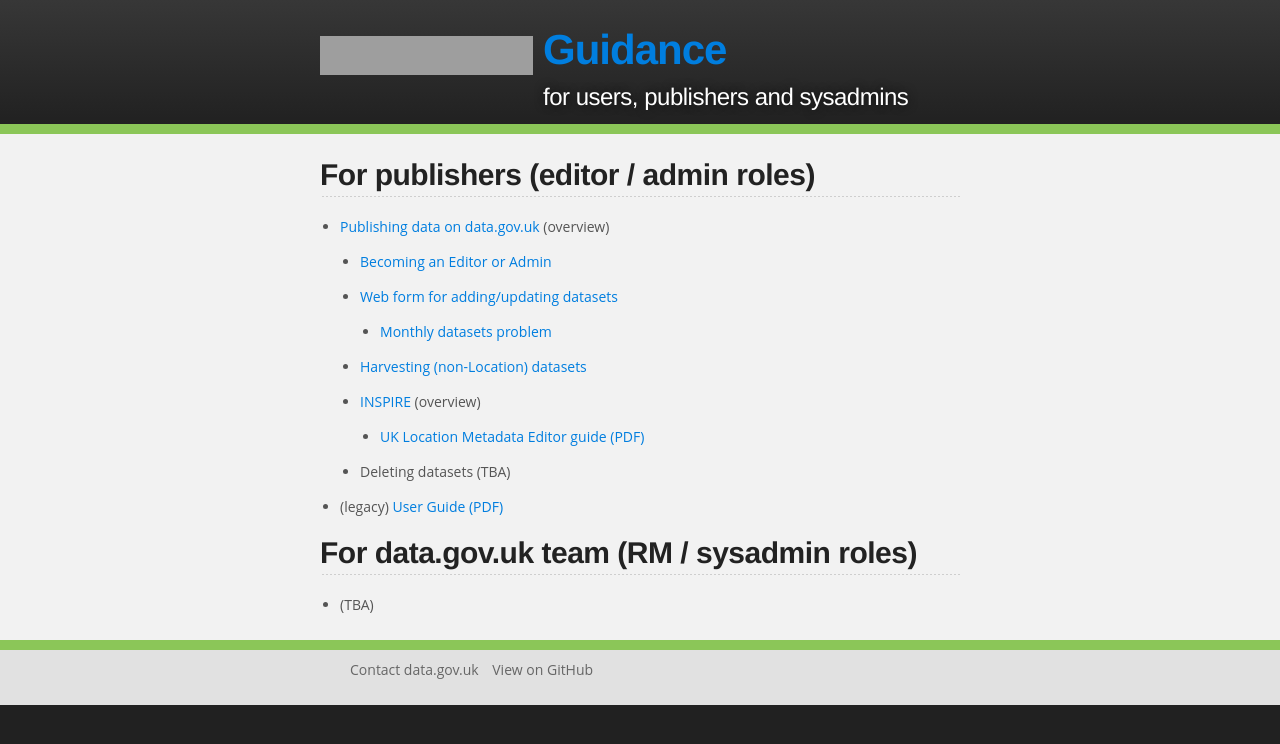
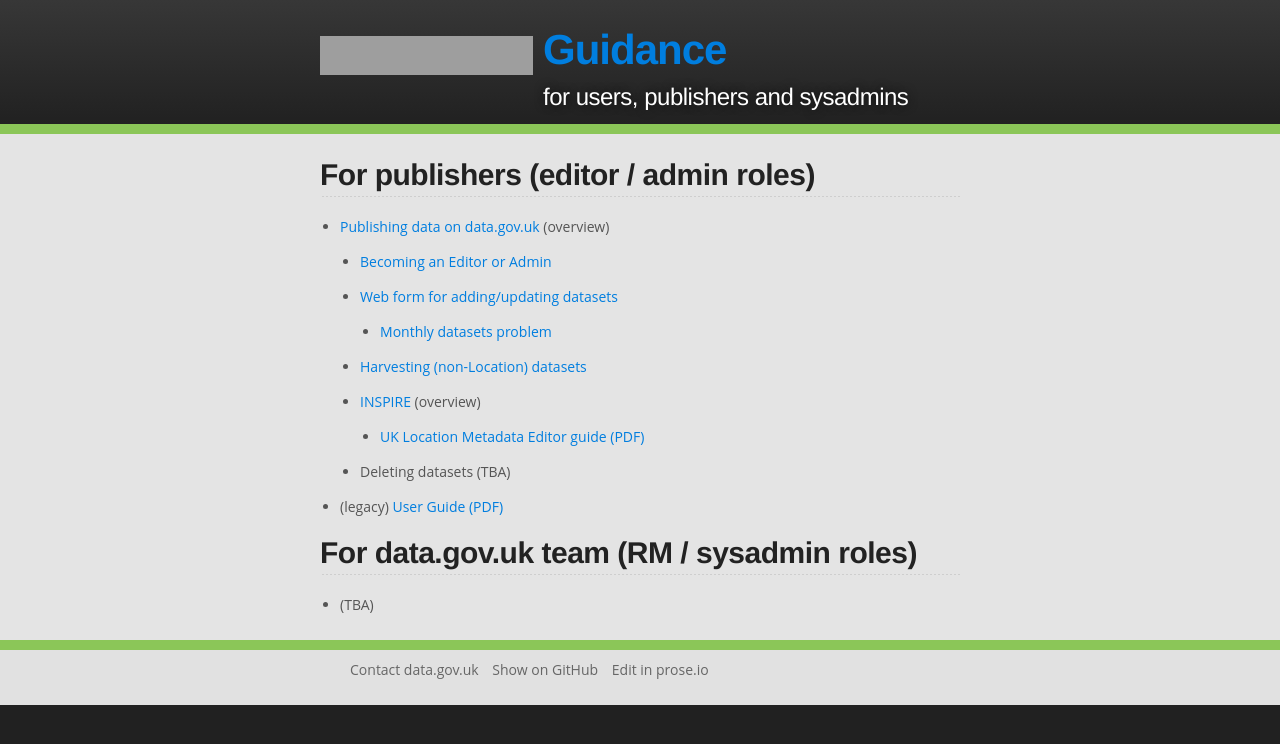
Before and after one commit to datagovuk/guidance, a Jekyll site: the page built from index.md, in a window 1280 px wide, cut to the strip 0-744 px from the top of the page. Built offline with Jekyll 4.4.1, drawn with Linux system fonts in a browser that asks for light colours; grey boxes are pictures that could not be loaded.

Commit message:
Add prose link. Background darker to contrast with dgu page images.

```diff
--- a/_layouts/default.html
+++ b/_layouts/default.html
@@ -44,7 +44,8 @@
       <footer class="inner">
         <ul>
           <li><a href="http://data.gov.uk/contact" title="">Contact data.gov.uk</a></li>
-          <li><a href="https://github.com/datagovuk/guidance/blob/gh-pages/{{page.path}}">View on GitHub</a></li>
+          <li><a href="https://github.com/datagovuk/guidance/blob/gh-pages/{{page.path}}">Show on GitHub</a></li>
+          <li><a href="http://prose.io/#datagovuk/guidance/edit/gh-pages/{{page.path}}">Edit in prose.io</a></li>
         </ul>
       </footer>
     </div>
--- a/stylesheets/stylesheet.css
+++ b/stylesheets/stylesheet.css
@@ -330,7 +330,7 @@
 }
 
 #main_content_wrap {
-  background: #f2f2f2;
+  background: #e4e4e4;
 }
 
 #footer_wrap {
```
